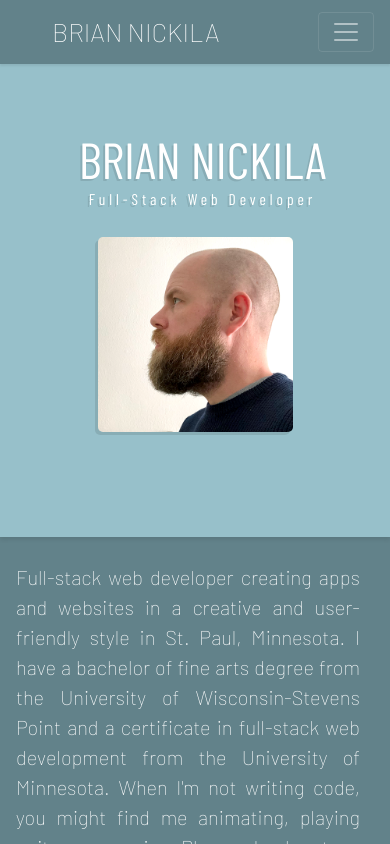
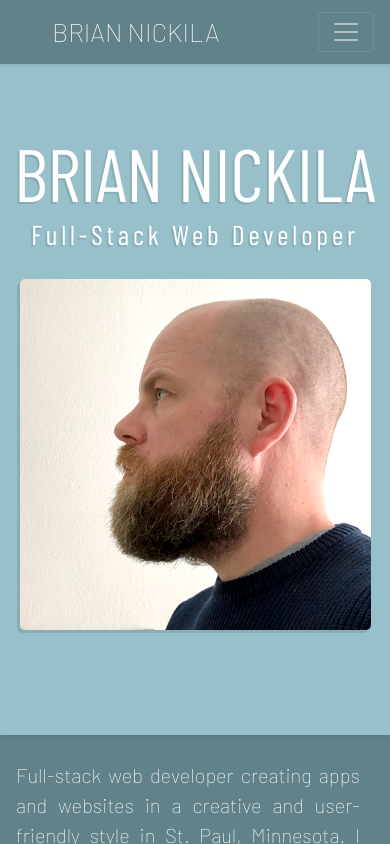
Before and after one commit to nickila/portfolio, a React (Create React App) app in the folder client/: page / in a window 390 px wide. Shown: the top 844 px of the page. Built offline with nearby package versions, Linux system fonts and the light colour scheme.

Commit message:
Adjusted some responsivity.

```diff
--- /dev/null
+++ b/client/public/clear.css
@@ -0,0 +1,48 @@
+/* http://meyerweb.com/eric/tools/css/reset/
+   v2.0 | 20110126
+   License: none (public domain)
+*/
+
+html, body, div, span, applet, object, iframe,
+h1, h2, h3, h4, h5, h6, p, blockquote, pre,
+a, abbr, acronym, address, big, cite, code,
+del, dfn, em, img, ins, kbd, q, s, samp,
+small, strike, strong, sub, sup, tt, var,
+b, u, i, center,
+dl, dt, dd, ol, ul, li,
+fieldset, form, label, legend,
+table, caption, tbody, tfoot, thead, tr, th, td,
+article, aside, canvas, details, embed,
+figure, figcaption, footer, header, hgroup,
+menu, nav, output, ruby, section, summary,
+time, mark, audio, video {
+	margin: 0;
+	padding: 0;
+	border: 0;
+	font-size: 100%;
+	font: inherit;
+	vertical-align: baseline;
+}
+/* HTML5 display-role reset for older browsers */
+article, aside, details, figcaption, figure,
+footer, header, hgroup, menu, nav, section {
+	display: block;
+}
+body {
+	line-height: 1;
+}
+ol, ul {
+	list-style: none;
+}
+blockquote, q {
+	quotes: none;
+}
+blockquote:before, blockquote:after,
+q:before, q:after {
+	content: '';
+	content: none;
+}
+table {
+	border-collapse: collapse;
+	border-spacing: 0;
+}
--- a/client/public/index.html
+++ b/client/public/index.html
@@ -6,6 +6,7 @@
   <meta name="viewport" content="width=device-width, initial-scale=1, shrink-to-fit=no">
   <meta name="theme-color" content="#000000">
   <script src="https://ajax.googleapis.com/ajax/libs/jquery/3.3.1/jquery.min.js"></script>
+  <link rel="stylesheet" href="./clear.css">
   <link rel="stylesheet" href="https://stackpath.bootstrapcdn.com/bootstrap/4.1.3/css/bootstrap.min.css"
     integrity="sha384-MCw98/SFnGE8fJT3GXwEOngsV7Zt27NXFoaoApmYm81iuXoPkFOJwJ8ERdknLPMO" crossorigin="anonymous">
   <link rel="stylesheet" href="https://use.fontawesome.com/releases/v5.7.0/css/all.css"
@@ -20,6 +21,7 @@
   <script src="https://stackpath.bootstrapcdn.com/bootstrap/4.3.1/js/bootstrap.min.js"
     integrity="sha384-JjSmVgyd0p3pXB1rRibZUAYoIIy6OrQ6VrjIEaFf/nJGzIxFDsf4x0xIM+B07jRM"
     crossorigin="anonymous"></script>
+
   <!--
       manifest.json provides metadata used when your web app is added to the
       homescreen on Android. See https://developers.google.com/web/fundamentals/engage-and-retain/web-app-manifest/
--- a/client/src/App.css
+++ b/client/src/App.css
@@ -13,9 +13,9 @@ body {
   padding: 0;
 }
 
-.col-md-9 {
+/* .col-md-9 {
   padding-right: 0;
-}
+} */
 
 .name {
   font-size: 13vw;
@@ -109,10 +109,6 @@ ul {
   padding: 0;
 }
 
-.homeHR {
-  border-color: white;
-}
-
 .techs {
   font-family: 'Barlow', sans-serif;
 }
@@ -151,7 +147,7 @@ table {
   }
 }
 
-@media only screen and (max-width: 767px) {
+@media only screen and (max-width: 750px) {
   /* For mobile phones: */
   [class*="col-"] {
     width: 100%;
@@ -160,18 +156,20 @@ table {
     text-align: center;
   }
   .name {
+    font-size: 19vw;
     padding-left: 0;
     text-shadow: -2px 2px rgba(0, 0, 0, 0.1);
     margin: 0;
 
   }
   .role {
+    font-size: 7vw;
     padding-left: 0;
     text-shadow: -2px 2px rgba(0, 0, 0, 0.1);
 
   }
   .profileImg {
-    width: 50%;
+    width: 90%;
     box-shadow: -3px 3px rgba(0, 0, 0, 0.1);
 
   }
@@ -198,4 +196,12 @@ table {
     padding-left: 0;
     margin-left: 1rem;
   }
+  .name-role-div {
+    margin: 0;
+    padding: 0;
+    width: 100%;
+  }
+  .name-div {
+    padding: 0;
+  }
 }
--- a/client/src/App.js
+++ b/client/src/App.js
@@ -5,6 +5,7 @@ import Portfolio from "./pages/Portfolio";
 import Contact from "./pages/Contact";
 import NoMatch from "./pages/NoMatch";
 import Navbar from "./components/Navbar";
+import Resume from "./pages/Resume";
 
 import "./App.css";
 
@@ -17,6 +18,7 @@ class App extends Component {
           <Route exact path="/" component={Home} />
           <Route exact path="/portfolio" component={Portfolio} />
           <Route exact path="/contact" component={Contact} />
+          <Route exact path="/resume" component={Resume} />
           <Route component={NoMatch} />
         </Switch>
       </Router>
--- a/client/src/pages/Home.js
+++ b/client/src/pages/Home.js
@@ -5,10 +5,10 @@ function Home() {
     return (
         <div className="container-fluid">
             <div className="row nameDiv">
-                <div className="col-md-9">
-                    <div className="container">
+                <div className="col-md-9 name-role-div">
+                    <div className="container-fluid">
                         <div className="row">
-                            <div className="col-md-12">
+                            <div className="col-md-12 name-div">
                                 <h1 className="name">BRIAN NICKILA</h1>
                             </div>
                         </div>
--- /dev/null
+++ b/client/src/pages/Resume.css
@@ -0,0 +1,4 @@
+iframe {
+    width: 75%;
+    height: 1000px;
+}
--- /dev/null
+++ b/client/src/pages/Resume.js
@@ -0,0 +1,16 @@
+import React from "react";
+import "./Resume.css";
+
+function Resume() {
+    return (
+        <div className="container">
+            <div className="row">
+                <div className="col-md-12">
+                    <iframe src="https://docs.google.com/document/d/e/2PACX-1vTxdGRAMEyBJ4XSmizr0GYREMctHnwACPss04Zdkyh7l3jICyIwLMC02s-HGOe_kr3zsUiWzF8dT2jo/pub?embedded=true"></iframe>
+                </div>
+            </div>
+        </div>
+    )
+}
+
+export default Resume;
```
Also changed, not shown: client/public/images/favicon.png.
